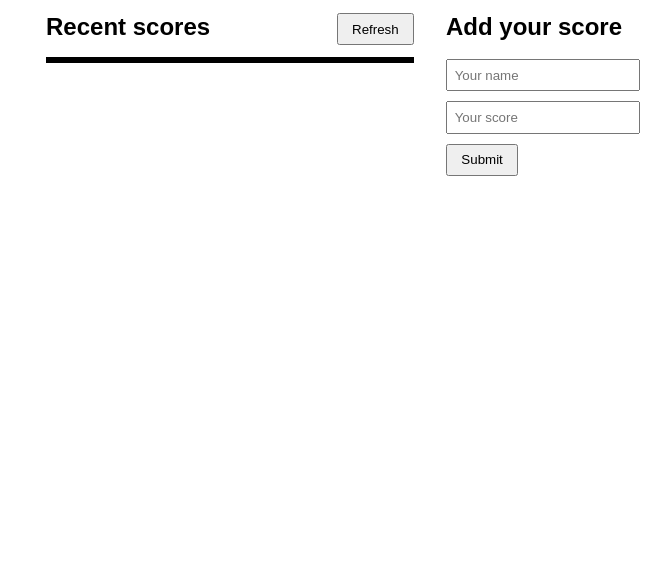
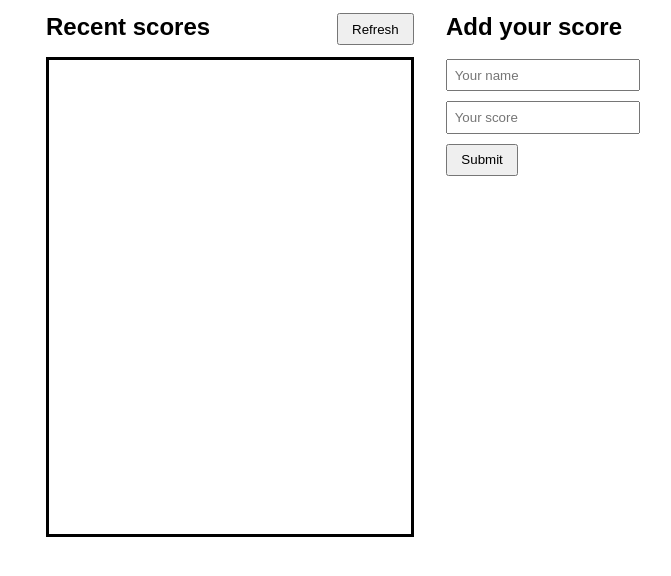
Before and after one commit to zainsadaqat/leaderboard, a website built with webpack: page src/index.html in a window 1280 px wide. Shown: the part 120-696 px from the top of the page, without its empty margins (210-881 px from the left). Built offline with nearby package versions, Linux system fonts and the light colour scheme; no server answers.

Commit message:
Fix height for leaderboard list

```diff
--- a/src/style.css
+++ b/src/style.css
@@ -25,6 +25,10 @@ body {
 
 .align-center {
   align-items: center;
+}
+
+.align-start {
+  align-items: flex-start;
 }
 
 .justify-center {
@@ -73,11 +77,12 @@ body {
 
 .leaderboard {
   border: 3px solid black;
-  width: 100%;
+  height: 60vh;
+  overflow-y: auto;
 }
 
 .leaderboard > * {
-  padding: 0.5em;
+  padding: 0.45em;
 }
 
 .leaderboard > li:nth-child(2n) {
```
